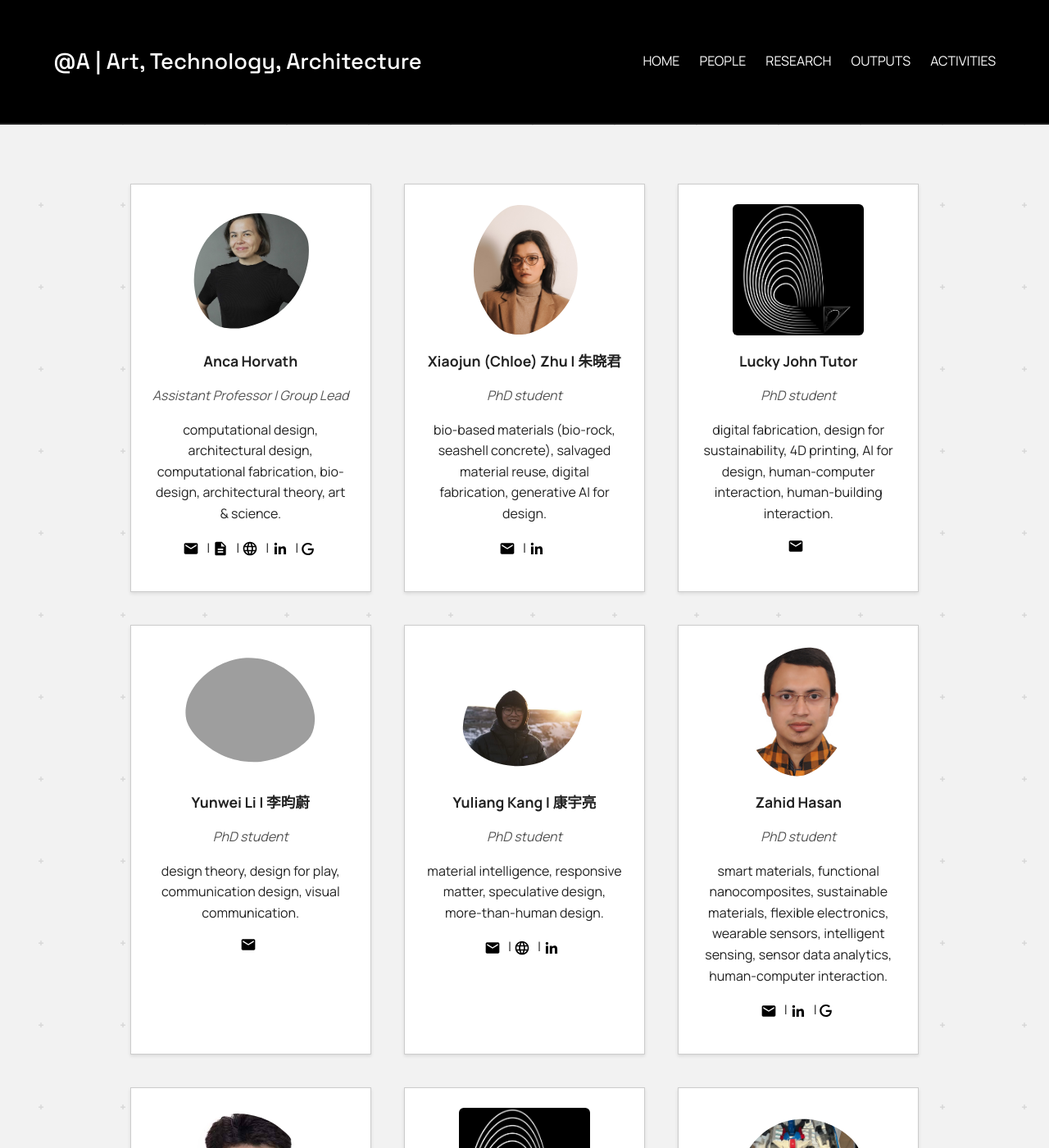
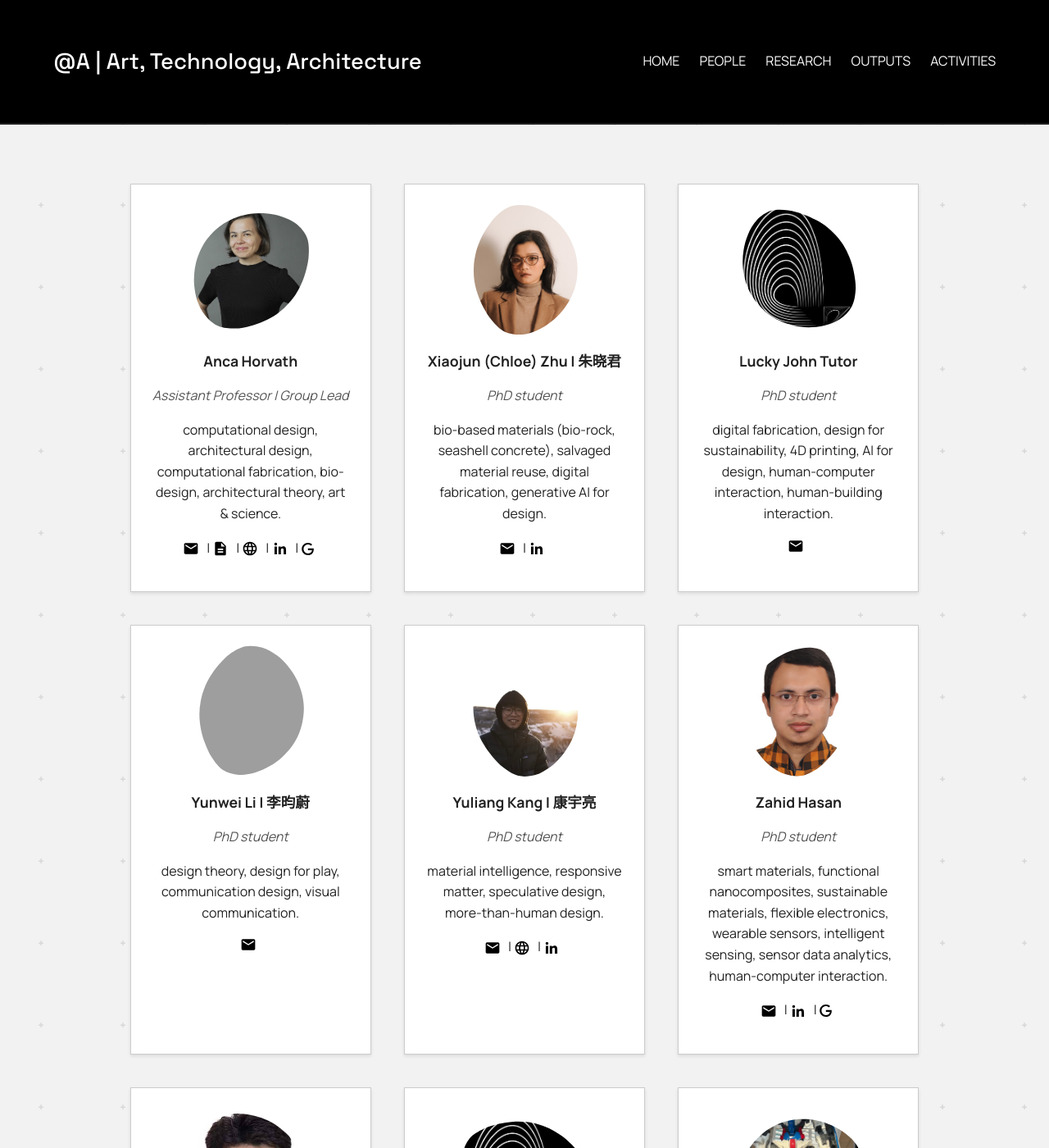
Before and after one commit to anqua/at-a, a Jekyll site: the page built from people.md, in a window 1280 px wide and 1400 px high. Shown: the whole window at 82% size. Built offline with Jekyll 4.4.1, drawn with Linux system fonts in a browser that asks for light colours; grey boxes are pictures that could not be loaded.

Commit message:
People cards: stand Yunwei's and Yuliang's ovals upright; put the logo placeholders in ovals too
Co-Authored-By: Claude Sonnet 5 <noreply@anthropic.com>

```diff
--- a/assets/css/style.css
+++ b/assets/css/style.css
@@ -406,8 +406,8 @@ h1 {
 .person-card:nth-child(15n+1) img { clip-path: path("M 147.9 80.0 C 146.5 85.9, 144.5 91.4, 142.2 96.6 C 139.9 101.9, 137.2 106.8, 134.3 111.3 C 131.2 115.8, 127.6 120.0, 123.8 123.8 C 120.0 127.8, 115.9 131.2, 111.4 134.4 C 106.8 137.5, 102.0 140.2, 96.7 142.6 C 91.6 145.0, 86.0 147.0, 80.0 148.4 C 74.0 149.9, 67.4 151.6, 60.8 151.6 C 54.2 151.6, 46.5 151.3, 40.5 148.6 C 34.3 145.8, 28.7 140.7, 24.5 135.5 C 20.2 130.5, 17.1 123.7, 14.9 117.5 C 12.8 111.4, 11.8 104.7, 11.2 98.5 C 10.7 92.2, 11.0 85.9, 11.8 80.0 C 12.6 74.1, 14.0 68.3, 16.0 62.9 C 18.0 57.5, 20.6 52.2, 23.5 47.4 C 26.6 42.6, 30.3 38.3, 34.2 34.2 C 38.3 30.3, 42.7 26.6, 47.4 23.5 C 52.2 20.6, 57.5 18.0, 62.9 16.0 C 68.3 14.0, 74.1 12.6, 80.0 11.8 C 85.9 11.1, 92.2 10.8, 98.5 11.3 C 104.6 11.8, 111.4 12.8, 117.5 14.9 C 123.8 17.0, 130.7 19.8, 135.9 24.1 C 141.0 28.3, 146.2 34.2, 148.7 40.4 C 151.3 46.5, 151.3 54.4, 151.0 60.9 C 150.9 67.6, 149.4 74.1, 147.9 80.0 Z"); }
 .person-card:nth-child(15n+2) img { clip-path: path("M 29.9 125.9 C 27.0 120.5, 24.7 115.1, 22.9 109.7 C 21.0 104.4, 19.7 99.0, 18.8 93.5 C 18.1 88.1, 17.8 82.7, 18.1 77.3 C 18.2 71.9, 19.0 66.5, 20.2 61.2 C 21.3 55.8, 23.1 50.5, 25.4 45.2 C 27.6 39.9, 30.4 34.7, 33.7 29.5 C 37.2 24.4, 40.9 18.6, 45.8 14.2 C 50.6 9.7, 56.6 4.9, 62.9 2.7 C 69.2 0.6, 76.8 0.6, 83.4 1.5 C 90.1 2.5, 96.7 5.3, 102.6 8.4 C 108.4 11.4, 113.6 15.8, 118.3 19.9 C 122.8 24.2, 126.9 29.0, 130.3 34.0 C 133.8 38.8, 136.5 44.1, 138.7 49.5 C 140.9 54.8, 142.6 60.3, 143.6 65.8 C 144.6 71.5, 144.9 77.2, 144.6 82.8 C 144.4 88.5, 143.6 94.2, 142.2 99.6 C 140.7 105.1, 138.6 110.5, 135.9 115.6 C 133.2 120.7, 129.8 125.7, 126.0 130.2 C 122.2 134.9, 117.8 139.2, 112.9 143.1 C 107.8 147.0, 102.3 150.8, 96.2 153.4 C 90.2 156.1, 83.2 158.6, 76.6 159.0 C 69.9 159.4, 62.2 158.5, 56.1 155.7 C 50.1 152.9, 44.8 147.1, 40.5 142.0 C 36.1 137.1, 32.9 131.2, 29.9 125.9 Z"); }
 .person-card:nth-child(15n+3) img { clip-path: path("M 85.9 12.4 C 91.7 14.4, 97.0 16.7, 102.0 19.6 C 107.1 22.3, 111.6 25.2, 115.9 28.7 C 120.1 32.1, 124.1 36.1, 127.5 40.1 C 131.1 44.3, 134.2 48.7, 136.9 53.5 C 139.6 58.2, 141.9 63.4, 143.8 68.8 C 145.7 74.2, 147.2 79.9, 148.2 86.0 C 149.2 92.1, 150.3 98.8, 149.7 105.4 C 149.2 112.0, 148.1 119.6, 144.7 125.4 C 141.5 131.2, 136.0 136.4, 130.5 140.2 C 124.9 144.0, 118.0 146.5, 111.8 148.1 C 105.4 149.8, 98.6 150.2, 92.3 150.2 C 86.0 150.0, 79.9 149.3, 74.1 147.9 C 68.2 146.7, 62.5 144.6, 57.4 142.3 C 52.1 139.8, 47.1 136.9, 42.6 133.4 C 38.2 130.0, 34.1 125.9, 30.4 121.6 C 26.8 117.3, 23.5 112.5, 20.9 107.6 C 18.3 102.5, 16.2 97.1, 14.8 91.4 C 13.3 85.9, 12.3 80.0, 12.1 74.1 C 11.8 68.1, 12.1 61.9, 13.2 55.6 C 14.3 49.5, 15.8 43.0, 18.5 36.9 C 21.0 30.8, 24.5 24.2, 29.2 19.4 C 33.8 14.6, 40.1 10.1, 46.5 8.1 C 52.8 6.2, 60.7 6.8, 67.2 7.5 C 73.8 8.2, 80.1 10.3, 85.9 12.4 Z"); }
-.person-card:nth-child(15n+4) img { clip-path: path("M 121.4 133.9 C 115.7 136.4, 110.2 138.1, 104.6 139.4 C 99.1 140.8, 93.7 141.8, 88.1 142.2 C 82.7 142.4, 77.3 142.2, 71.9 141.5 C 66.5 140.8, 61.2 139.7, 56.0 138.0 C 50.7 136.4, 45.5 134.2, 40.5 131.4 C 35.4 128.6, 30.5 125.5, 25.7 121.6 C 20.8 117.8, 15.5 113.6, 11.4 108.3 C 7.4 103.1, 3.1 96.7, 1.6 90.3 C 0.0 83.8, 0.6 76.2, 2.1 69.7 C 3.6 63.1, 7.0 56.7, 10.6 51.2 C 14.2 45.7, 19.0 40.9, 23.5 36.7 C 28.2 32.4, 33.4 28.8, 38.5 25.8 C 43.7 22.9, 49.2 20.6, 54.6 18.8 C 60.2 17.0, 65.8 15.9, 71.5 15.4 C 77.2 14.9, 83.0 15.1, 88.5 15.9 C 94.0 16.6, 99.7 17.8, 105.0 19.8 C 110.3 21.8, 115.6 24.4, 120.4 27.4 C 125.2 30.5, 129.8 34.3, 134.2 38.5 C 138.3 42.7, 142.3 47.5, 145.7 52.8 C 149.2 58.1, 152.4 64.0, 154.6 70.3 C 156.7 76.4, 158.6 83.7, 158.4 90.3 C 158.2 97.1, 156.7 104.6, 153.4 110.4 C 149.9 116.2, 143.6 120.9, 138.3 124.8 C 133.0 128.7, 126.9 131.4, 121.4 133.9 Z"); }
-.person-card:nth-child(15n+5) img { clip-path: path("M 13.2 68.2 C 15.6 62.5, 18.5 57.5, 21.7 52.8 C 24.9 48.0, 28.3 43.7, 32.0 39.8 C 35.8 35.8, 40.0 32.2, 44.4 29.2 C 48.9 26.1, 53.5 23.3, 58.6 21.0 C 63.5 18.7, 68.8 16.9, 74.3 15.5 C 80.0 14.0, 85.8 13.0, 91.9 12.6 C 98.1 12.2, 104.9 11.6, 111.4 12.8 C 117.9 13.9, 125.4 15.8, 130.8 19.4 C 136.4 23.1, 141.0 29.2, 144.4 35.0 C 147.7 40.7, 149.5 47.9, 150.6 54.4 C 151.6 60.8, 151.5 67.6, 150.9 73.8 C 150.4 80.1, 149.0 86.2, 147.2 91.9 C 145.4 97.6, 142.9 103.0, 140.1 108.1 C 137.1 113.0, 133.8 117.8, 129.8 122.0 C 126.0 126.0, 121.7 129.8, 117.0 133.0 C 112.5 136.2, 107.4 139.1, 102.3 141.3 C 97.0 143.4, 91.4 145.0, 85.8 146.0 C 80.0 147.0, 74.1 147.4, 68.2 147.1 C 62.2 146.8, 56.0 146.1, 50.0 144.5 C 43.8 142.9, 37.4 140.8, 31.6 137.6 C 25.8 134.4, 19.6 130.3, 15.1 125.3 C 10.8 120.2, 6.9 113.6, 5.4 107.1 C 4.1 100.6, 5.4 92.8, 6.6 86.4 C 8.0 79.9, 10.7 73.7, 13.2 68.2 Z"); }
+.person-card:nth-child(15n+4) img { clip-path: path("M 24.1 118.5 C 21.9 112.8, 20.4 107.2, 19.3 101.6 C 18.3 96.0, 17.6 90.5, 17.6 85.0 C 17.5 79.5, 18.0 74.1, 19.0 68.8 C 19.9 63.5, 21.3 58.2, 23.3 53.1 C 25.2 47.9, 27.7 42.9, 30.7 38.0 C 33.6 33.1, 37.1 28.3, 41.1 23.7 C 45.2 19.0, 49.7 13.8, 55.1 10.1 C 60.5 6.3, 67.2 2.4, 73.7 1.1 C 80.2 -0.1, 87.8 0.9, 94.2 2.7 C 100.6 4.6, 106.9 8.3, 112.2 12.2 C 117.6 16.0, 122.2 21.0, 126.1 25.8 C 130.1 30.7, 133.5 35.9, 136.2 41.3 C 138.9 46.6, 140.9 52.2, 142.4 57.8 C 143.9 63.4, 144.8 69.1, 145.0 74.8 C 145.2 80.4, 144.6 86.2, 143.6 91.7 C 142.6 97.2, 141.1 102.8, 138.9 108.0 C 136.7 113.2, 133.8 118.3, 130.5 123.0 C 127.1 127.7, 123.1 132.1, 118.7 136.1 C 114.3 140.1, 109.3 143.9, 103.8 147.0 C 98.4 150.1, 92.4 153.1, 86.0 154.9 C 79.7 156.7, 72.4 158.3, 65.7 157.8 C 59.0 157.2, 51.5 155.3, 45.9 151.7 C 40.4 148.0, 35.9 141.5, 32.3 136.0 C 28.7 130.5, 26.3 124.3, 24.1 118.5 Z"); }
+.person-card:nth-child(15n+5) img { clip-path: path("M 40.7 135.3 C 36.7 130.7, 33.3 125.9, 30.4 121.0 C 27.4 116.1, 25.0 111.2, 23.1 106.1 C 21.1 100.9, 19.8 95.7, 18.8 90.3 C 17.9 85.0, 17.4 79.6, 17.5 74.1 C 17.6 68.6, 18.2 63.0, 19.3 57.4 C 20.4 51.8, 22.0 46.1, 24.2 40.3 C 26.5 34.6, 28.9 28.2, 32.7 22.8 C 36.5 17.4, 41.4 11.4, 47.1 8.1 C 52.8 4.7, 60.2 3.0, 66.9 2.5 C 73.6 2.0, 80.8 3.4, 87.1 5.2 C 93.4 7.0, 99.4 10.1, 104.8 13.3 C 110.2 16.5, 115.2 20.3, 119.5 24.4 C 123.9 28.5, 127.8 33.0, 131.1 37.8 C 134.3 42.5, 137.1 47.6, 139.3 52.9 C 141.4 58.1, 142.9 63.7, 143.8 69.2 C 144.7 74.8, 145.2 80.5, 144.9 86.2 C 144.6 91.8, 143.7 97.6, 142.1 103.1 C 140.6 108.7, 138.4 114.2, 135.6 119.5 C 132.8 124.8, 129.4 130.0, 125.3 134.8 C 121.3 139.6, 116.6 144.5, 111.3 148.4 C 105.9 152.2, 99.6 156.2, 93.2 158.0 C 86.7 159.7, 79.0 160.5, 72.5 159.0 C 66.0 157.5, 59.6 152.9, 54.3 149.0 C 49.0 145.0, 44.6 140.0, 40.7 135.3 Z"); }
 .person-card:nth-child(15n+6) img { clip-path: path("M 137.2 43.6 C 139.2 49.4, 140.6 55.0, 141.4 60.7 C 142.3 66.3, 142.8 71.9, 142.5 77.3 C 142.4 82.8, 141.7 88.1, 140.6 93.4 C 139.4 98.7, 137.8 104.0, 135.6 109.0 C 133.5 114.1, 131.0 119.0, 127.8 123.8 C 124.6 128.6, 121.0 133.3, 116.7 137.7 C 112.5 142.3, 107.8 147.2, 102.3 150.8 C 96.7 154.3, 90.0 158.0, 83.4 159.0 C 76.8 160.0, 69.3 158.8, 62.9 156.7 C 56.6 154.6, 50.5 150.6, 45.3 146.6 C 40.1 142.5, 35.7 137.5, 31.9 132.4 C 28.1 127.4, 25.0 122.1, 22.4 116.7 C 19.9 111.1, 18.1 105.5, 16.9 99.8 C 15.5 94.3, 14.9 88.5, 14.9 82.8 C 14.9 77.2, 15.6 71.4, 16.9 66.0 C 18.1 60.4, 19.8 55.0, 22.3 49.8 C 24.6 44.8, 27.7 39.8, 31.1 35.2 C 34.7 30.6, 38.9 26.3, 43.4 22.5 C 48.0 18.6, 53.0 15.1, 58.7 12.2 C 64.2 9.2, 70.4 6.4, 76.8 4.9 C 83.2 3.3, 90.5 2.0, 97.1 2.8 C 103.9 3.6, 111.3 5.8, 116.7 9.6 C 122.1 13.4, 126.3 20.2, 129.7 25.8 C 133.2 31.4, 135.4 37.8, 137.2 43.6 Z"); }
 .person-card:nth-child(15n+7) img { clip-path: path("M 62.4 145.6 C 57.0 142.6, 52.2 139.3, 47.8 135.8 C 43.3 132.2, 39.3 128.4, 35.7 124.3 C 32.1 120.1, 28.9 115.7, 26.2 111.0 C 23.5 106.3, 21.2 101.4, 19.3 96.2 C 17.5 91.1, 16.1 85.7, 15.3 80.0 C 14.3 74.3, 13.8 68.4, 13.9 62.3 C 14.0 56.0, 14.0 49.2, 15.8 42.8 C 17.5 36.4, 19.9 29.2, 24.1 24.0 C 28.3 18.8, 34.7 14.6, 40.7 11.9 C 46.9 9.1, 54.0 8.0, 60.7 7.4 C 67.2 6.9, 73.8 7.8, 80.0 8.9 C 86.3 10.0, 92.2 11.8, 97.7 14.2 C 103.3 16.4, 108.4 19.3, 113.1 22.6 C 117.9 26.0, 122.3 29.8, 126.2 34.0 C 130.0 38.2, 133.3 42.8, 136.0 47.8 C 138.8 52.6, 141.3 57.8, 143.0 63.1 C 144.6 68.6, 145.8 74.3, 146.2 80.0 C 146.7 85.8, 146.6 91.8, 145.8 97.7 C 145.0 103.6, 143.6 109.7, 141.5 115.6 C 139.4 121.5, 136.7 127.8, 133.2 133.2 C 129.5 138.7, 124.9 144.6, 119.5 148.6 C 114.1 152.4, 107.1 155.8, 100.4 156.7 C 93.9 157.5, 86.3 155.4, 79.9 153.6 C 73.6 151.8, 67.7 148.6, 62.4 145.6 Z"); }
 .person-card:nth-child(15n+8) img { clip-path: path("M 48.7 19.7 C 54.6 18.3, 60.4 17.5, 66.1 17.1 C 71.8 16.7, 77.4 16.9, 82.8 17.5 C 88.2 18.1, 93.5 19.2, 98.7 20.9 C 103.9 22.5, 108.9 24.5, 113.7 27.1 C 118.6 29.7, 123.3 32.7, 127.9 36.3 C 132.3 39.9, 136.6 43.8, 140.8 48.5 C 144.9 53.0, 149.4 58.2, 152.5 64.0 C 155.6 69.9, 158.6 76.9, 159.0 83.6 C 159.5 90.1, 157.5 97.6, 155.0 103.8 C 152.2 109.9, 147.8 115.6, 143.3 120.4 C 138.8 125.2, 133.3 129.2, 128.0 132.6 C 122.7 135.9, 117.0 138.5, 111.4 140.6 C 105.8 142.5, 99.9 143.9, 94.3 144.7 C 88.5 145.5, 82.7 145.6, 77.0 145.1 C 71.5 144.6, 65.8 143.4, 60.4 141.7 C 55.1 139.9, 49.8 137.7, 44.9 134.9 C 40.0 132.1, 35.3 128.6, 31.1 124.7 C 26.8 120.9, 22.9 116.3, 19.4 111.4 C 16.1 106.5, 13.0 101.2, 10.6 95.4 C 8.1 89.5, 5.9 83.2, 4.9 76.7 C 3.9 70.2, 3.2 62.6, 4.6 56.1 C 6.0 49.6, 8.9 42.3, 13.2 37.3 C 17.4 32.2, 24.4 28.7, 30.4 25.7 C 36.3 22.8, 42.7 21.2, 48.7 19.7 Z"); }
@@ -418,13 +418,6 @@ h1 {
 .person-card:nth-child(15n+13) img { clip-path: path("M 21.3 45.9 C 25.5 41.6, 29.9 37.8, 34.6 34.5 C 39.1 31.0, 43.8 28.1, 48.7 25.7 C 53.7 23.3, 58.8 21.4, 64.0 20.1 C 69.3 18.6, 74.6 17.6, 80.1 17.2 C 85.5 16.7, 91.2 16.9, 96.9 17.5 C 102.5 18.1, 108.4 19.1, 114.3 20.8 C 120.2 22.5, 126.9 24.4, 132.6 27.6 C 138.2 30.9, 144.7 35.2, 148.6 40.6 C 152.5 45.9, 154.8 53.2, 155.9 59.8 C 157.0 66.3, 156.3 73.7, 155.1 80.1 C 154.0 86.5, 151.4 92.8, 148.7 98.6 C 146.1 104.2, 142.6 109.5, 139.1 114.2 C 135.4 118.9, 131.2 123.2, 126.8 126.9 C 122.3 130.6, 117.5 133.9, 112.5 136.5 C 107.4 139.1, 102.0 141.0, 96.6 142.5 C 91.2 144.0, 85.5 144.9, 79.9 145.1 C 74.2 145.4, 68.4 145.0, 62.8 144.0 C 57.1 142.9, 51.3 141.3, 45.8 139.0 C 40.2 136.7, 34.8 133.8, 29.7 130.2 C 24.5 126.6, 19.2 122.5, 14.8 117.5 C 10.5 112.5, 5.9 106.6, 3.6 100.3 C 1.2 94.0, -0.2 86.4, 0.6 79.9 C 1.6 73.2, 5.5 66.5, 9.0 60.8 C 12.4 55.1, 17.0 50.3, 21.3 45.9 Z"); }
 .person-card:nth-child(15n+14) img { clip-path: path("M 146.3 65.5 C 146.1 71.5, 145.5 77.3, 144.4 83.0 C 143.3 88.5, 141.7 93.9, 139.7 99.0 C 137.7 104.0, 135.1 108.8, 132.3 113.5 C 129.4 118.0, 126.0 122.3, 122.3 126.4 C 118.6 130.3, 114.5 134.2, 109.8 137.5 C 105.2 140.9, 100.2 144.1, 94.6 146.8 C 89.1 149.7, 83.1 152.7, 76.7 154.1 C 70.2 155.6, 62.5 156.7, 56.1 155.4 C 49.6 154.1, 43.0 150.3, 37.7 146.2 C 32.4 142.0, 28.1 136.2, 24.5 130.7 C 21.0 125.0, 18.7 118.8, 16.9 112.7 C 14.9 106.7, 13.9 100.6, 13.4 94.6 C 12.9 88.7, 13.0 82.7, 13.8 77.0 C 14.5 71.3, 15.9 65.6, 17.8 60.3 C 19.8 55.0, 22.5 49.8, 25.5 45.2 C 28.6 40.4, 32.0 35.8, 36.1 31.9 C 40.0 27.9, 44.7 24.2, 49.5 21.2 C 54.4 18.1, 59.7 15.5, 65.4 13.4 C 71.0 11.4, 77.0 9.8, 83.2 9.0 C 89.5 8.1, 96.1 7.6, 102.8 8.4 C 109.3 9.1, 116.7 10.3, 122.6 13.4 C 128.6 16.4, 134.8 21.0, 138.6 26.5 C 142.4 32.0, 144.0 39.6, 145.4 46.2 C 146.6 52.7, 146.5 59.3, 146.3 65.5 Z"); }
 .person-card:nth-child(15n+15) img { clip-path: path("M 41.0 135.5 C 36.9 131.0, 33.6 126.2, 30.6 121.2 C 27.7 116.4, 25.1 111.5, 23.1 106.3 C 21.3 101.3, 19.8 96.0, 19.0 90.7 C 18.0 85.3, 17.5 79.9, 17.5 74.5 C 17.5 68.9, 18.1 63.4, 19.2 57.7 C 20.2 52.1, 21.8 46.4, 24.0 40.6 C 26.2 34.8, 28.7 28.4, 32.4 23.0 C 36.2 17.7, 41.0 11.7, 46.6 8.2 C 52.4 4.8, 59.8 3.1, 66.5 2.6 C 73.2 2.1, 80.4 3.4, 86.6 5.2 C 93.0 6.9, 99.1 10.0, 104.5 13.2 C 109.9 16.4, 114.8 20.2, 119.3 24.2 C 123.7 28.3, 127.5 32.7, 130.8 37.5 C 134.2 42.2, 137.0 47.4, 139.1 52.6 C 141.3 57.8, 142.8 63.4, 143.8 68.9 C 144.7 74.5, 145.1 80.1, 144.9 85.8 C 144.6 91.4, 143.8 97.2, 142.3 102.8 C 140.7 108.3, 138.6 114.0, 135.8 119.3 C 133.0 124.6, 129.6 129.7, 125.7 134.5 C 121.6 139.4, 116.9 144.4, 111.6 148.2 C 106.3 152.1, 100.1 156.1, 93.5 157.9 C 87.1 159.8, 79.4 160.5, 73.0 159.0 C 66.5 157.5, 60.1 153.0, 54.6 149.0 C 49.4 145.2, 44.9 140.2, 41.0 135.5 Z"); }
-
-.person-card img[src$="Logo_AtA.png"] {
-  /* placeholder: the logo itself, shown whole, with rounded corners like the thumbnails in Outputs */
-  object-fit: contain;
-  clip-path: none;
-  border-radius: 6px;
-}
 
 .person-card h3 {
   margin: 0.5em 0;
```
